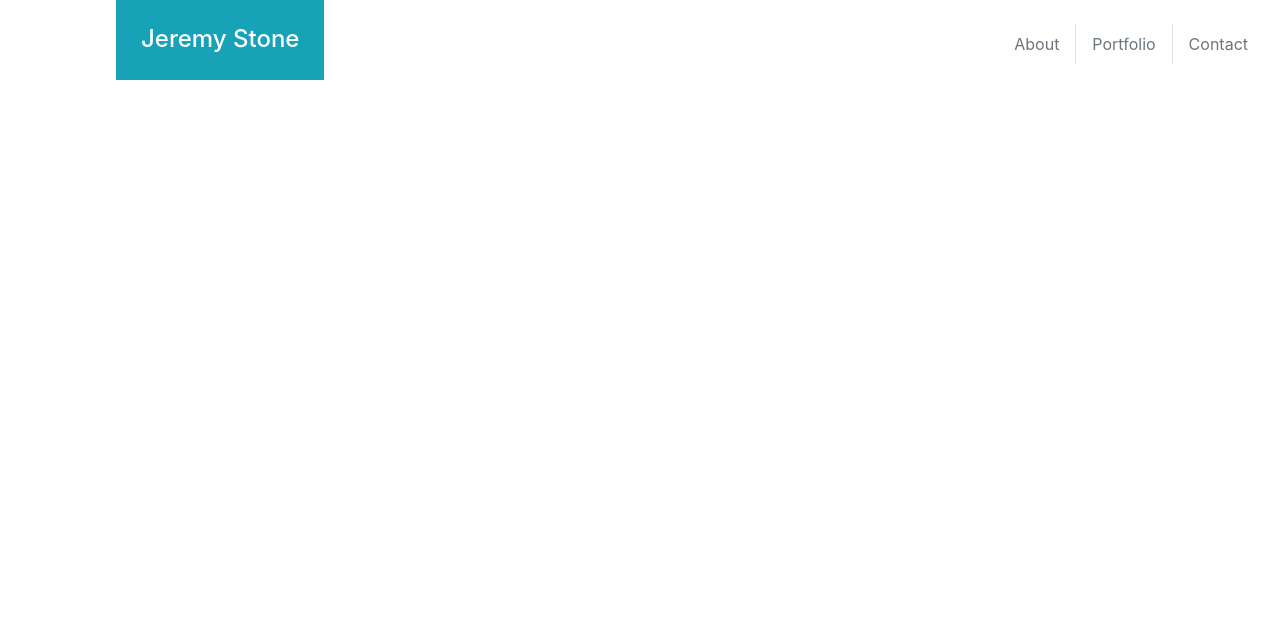
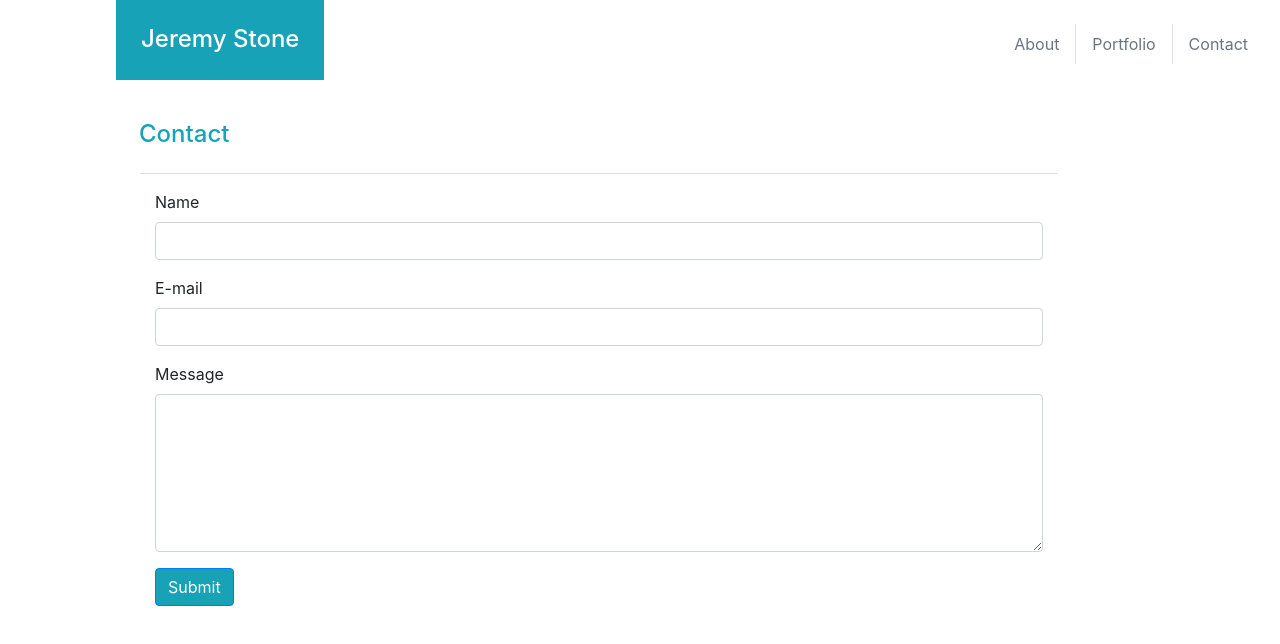
Before and after one commit to jeremykstone0911/CSS-Bootstrap-Portfolio, a plain HTML site: page contact.html in a window 1280 px wide. Drawn offline with nearby package versions, Linux system fonts and the light colour scheme.

Commit message:
Pushing final assignment for grading.  Form on Contact page updated

```diff
--- a/contact.html
+++ b/contact.html
@@ -31,6 +31,41 @@
       </li>
     </ul>
   </nav>
+
+      <!-- This is the main container box. Inside it is a Contact box -->
+      <div class="container m-4">
+        <!-- There is one row with one column -->
+        <div class="row">
+            <!-- Inside this column there are two rows, each with one column -->
+            <!-- For various screen sizes different column values are applied tof it the screen appropriately -->
+          <div id="content-box" class="col-10 col-sm-12 col-md-11 col-lg-10 col-xl-10 bg-white">
+              <div class="row">
+                  <!-- In this column is the header -->
+                  <div class="col pt-3 text-info">
+                    <h4>Contact</h4>
+                  </div>
+              </div>
+
+              <div class="row p-3">
+                <!-- In this column is a form containing Name, E-mail, Message with a button to submit the details -->
+                <form class="col pt-3 border-top w-100">
+                    <div class="form-group">
+                        <label for="exampleInputEmail1">Name</label>
+                        <input type="name" class="form-control" id="exampleInputEmail1" aria-describedby="emailHelp"> </div>
+                    <div class="form-group">
+                        <label for="exampleInputPassword1">E-mail</label>
+                        <input type="email" class="form-control" id="exampleInputPassword1">
+                    </div>
+                    <div class="form-group">
+                        <label for="exampleFormControlTextarea1">Message</label>
+                        <textarea class="form-control" id="exampleFormControlTextarea1" rows="6"></textarea>
+                    </div>
+                    <button type="submit" class="btn btn-primary bg-info">Submit</button>
+                </form>
+          </div>
+        </div>
+    </div>
+
 </body>
 
 
```
